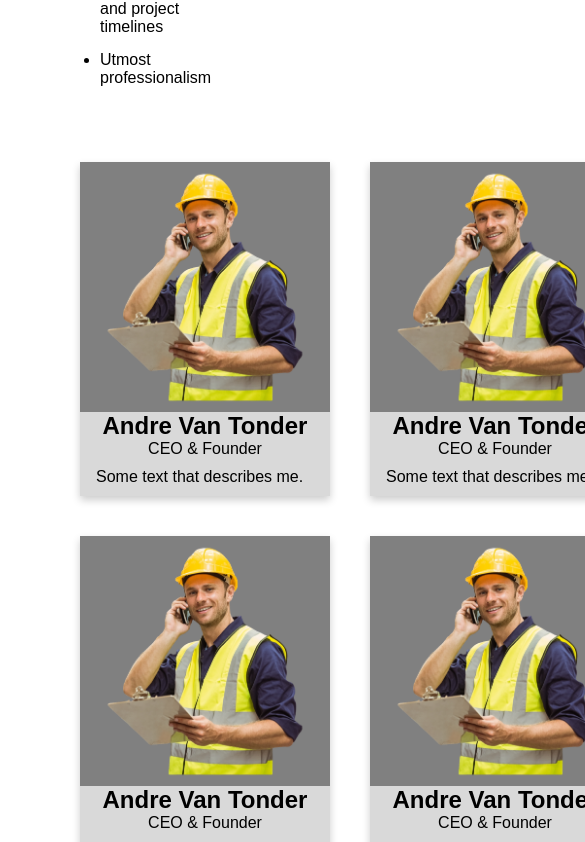
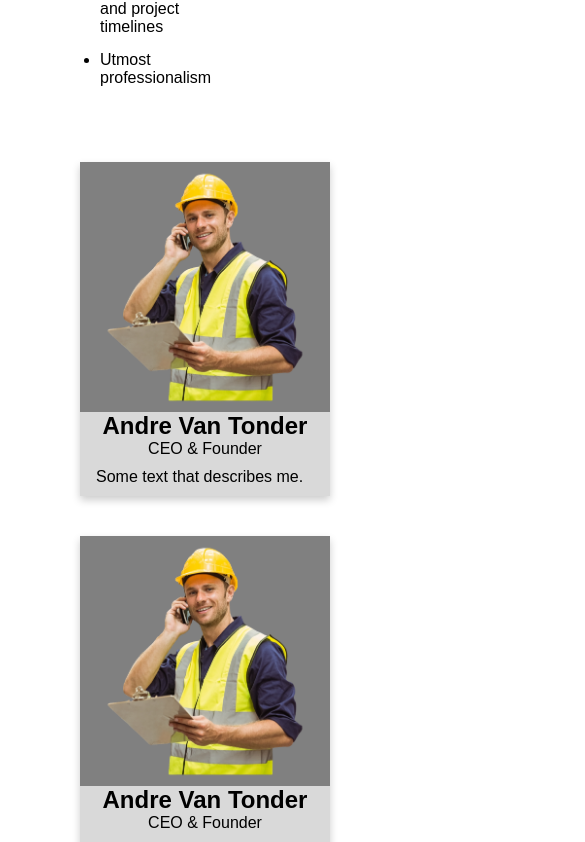
Before and after one commit to DiksonIvySon/Avant-Projects, a React (Vite) app in the folder AvantProjects/: page /about in a window 390 px wide. Shown: the part 1877-2719 px from the top of the page, 585 px wide, since content can reach past the window. Built offline with nearby package versions, Linux system fonts and the light colour scheme.

Commit message:
Made the Team Member cards responsive.

```diff
--- a/AvantProjects/src/Components/TeamMember.css
+++ b/AvantProjects/src/Components/TeamMember.css
@@ -1,5 +1,7 @@
 
-
+.team-member {
+    flex: 1;
+}
 
 /* Add some shadows to create a card effect */
 .card {
--- a/AvantProjects/src/pages/About.css
+++ b/AvantProjects/src/pages/About.css
@@ -38,6 +38,6 @@
 }
 
 .about-page-team-members > div {
-    display: grid;
-    grid-template-columns: 1fr 1fr 1fr 1fr;
+    display: flex;
+    flex-wrap: wrap;
 }
```
